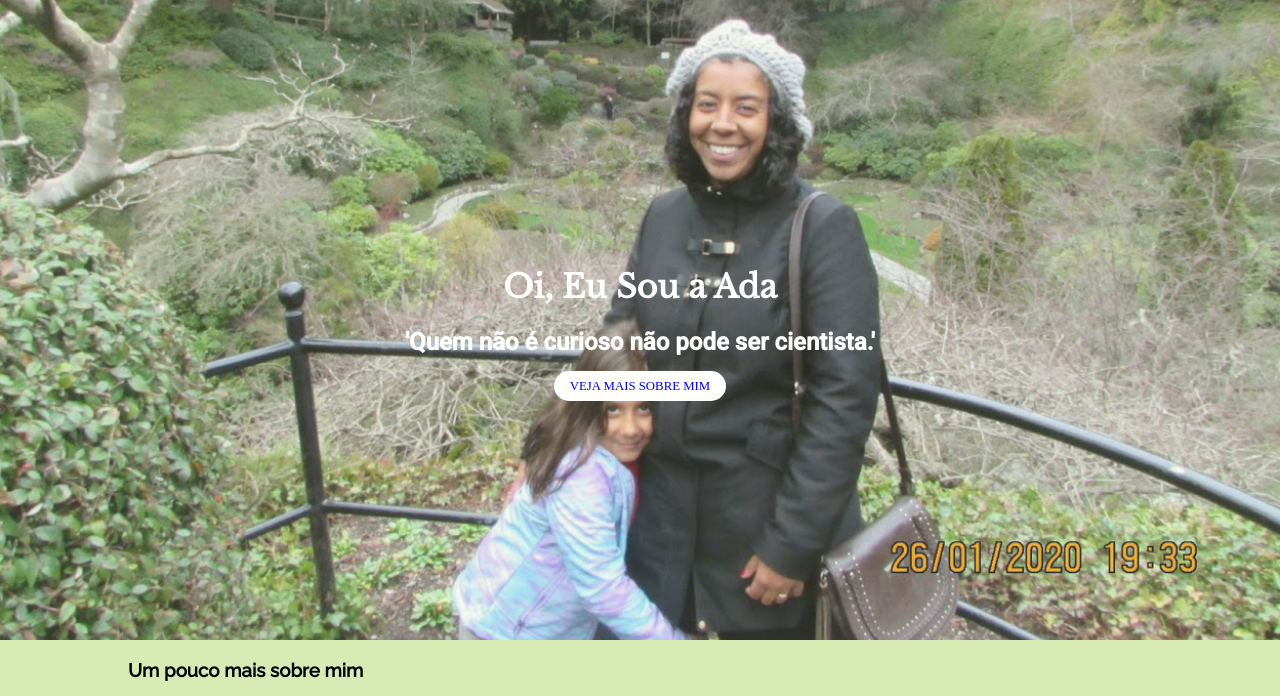
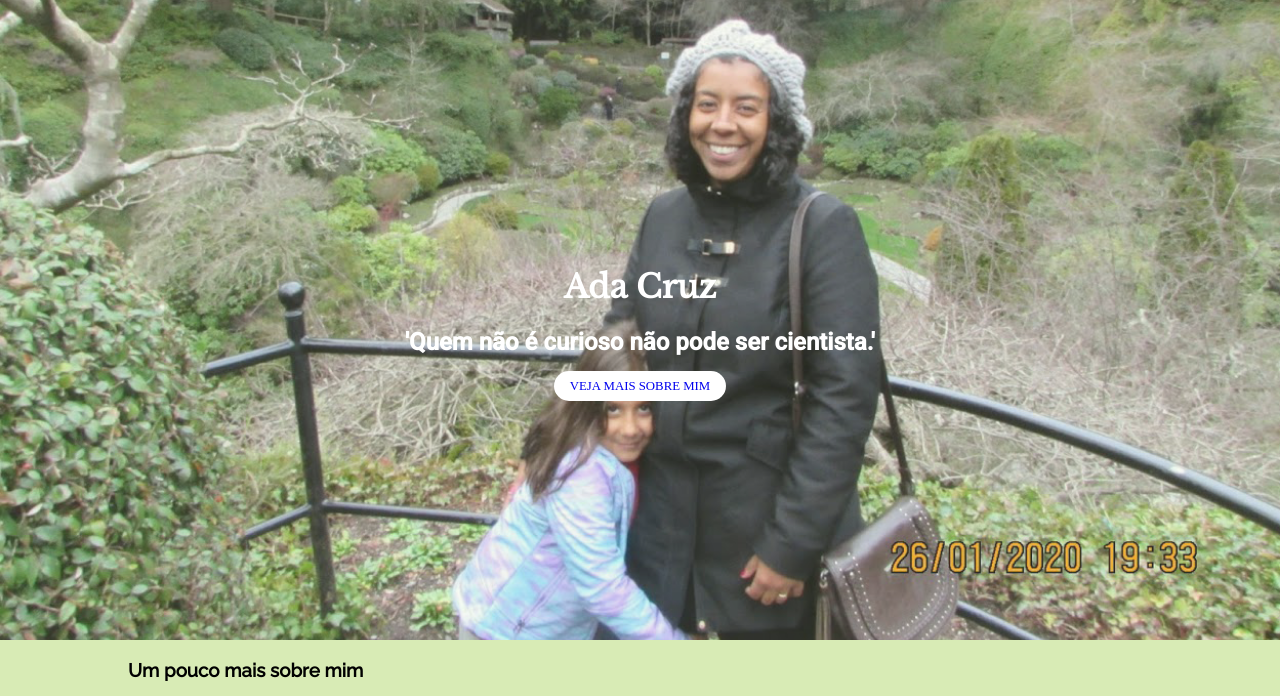
Before and after one commit to AdaFPC/adafpc.github.io, a plain HTML site: page index.html in a window 1280 px wide. Shown: the top 696 px of the page. Drawn offline with nearby package versions, Linux system fonts and the light colour scheme.

Commit message:
versão final

```diff
--- a/index.html
+++ b/index.html
@@ -18,7 +18,7 @@
     <!-- Header -->
     <header class="banner">
         <div class="banner_conteudo">
-            <h1>Oi, Eu Sou a Ada</h1>
+            <h1>Ada Cruz</h1>
             <h2>'Quem não é curioso não pode ser cientista.'</h2>
             <a href="#sobre">Veja mais sobre mim</a>
         </div>
```
